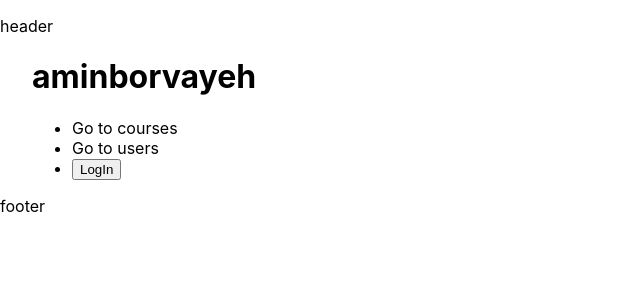
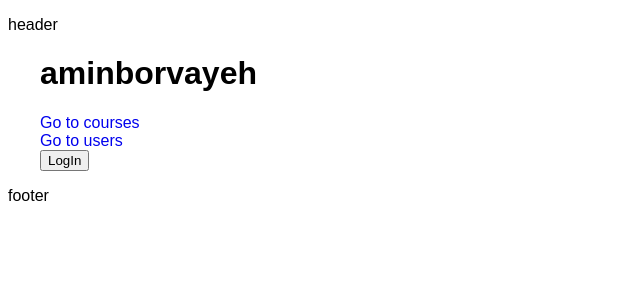
Before and after one commit to amincxo/next-app-new, a Next.js app: page / in a window 1280 px wide. Shown: the top 300 px of the page, without its empty margins (0-640 px from the left). Built offline with nearby package versions, Linux system fonts and the light colour scheme.

Commit message:
global css in next

```diff
--- a/styles/globals.css
+++ b/styles/globals.css
@@ -1,26 +1,13 @@
-html,
 body {
-  padding: 0;
-  margin: 0;
-  font-family: -apple-system, BlinkMacSystemFont, Segoe UI, Roboto, Oxygen,
-    Ubuntu, Cantarell, Fira Sans, Droid Sans, Helvetica Neue, sans-serif;
+    font-family: Arial, Helvetica, sans-serif;
 }
 
 a {
-  color: inherit;
-  text-decoration: none;
+    text-decoration: none;
 }
 
-* {
-  box-sizing: border-box;
+ul {
+    list-style-type: none;
+    padding: 0;
+    margin: 0;
 }
-
-@media (prefers-color-scheme: dark) {
-  html {
-    color-scheme: dark;
-  }
-  body {
-    color: white;
-    background: black;
-  }
-}
```
